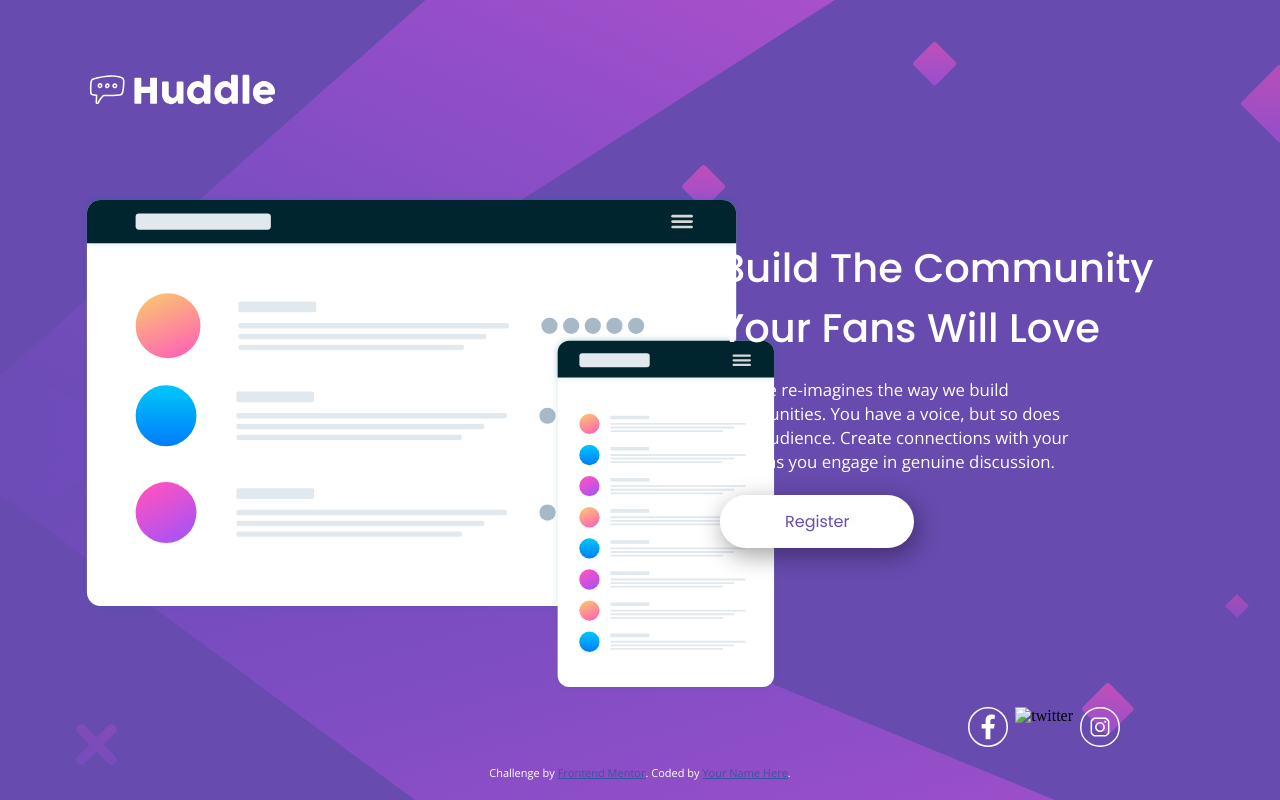
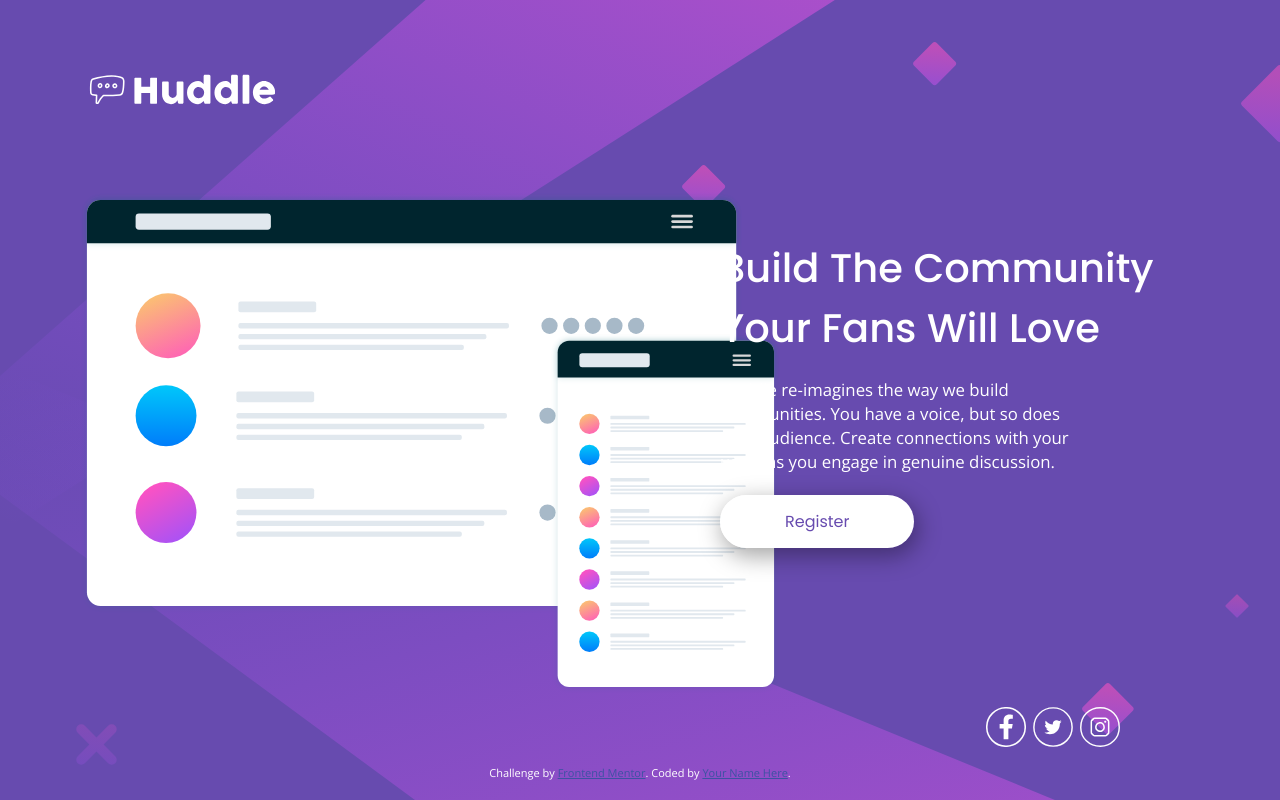
Before and after one commit to RomeoKs/Huddle-landing-page-with-a-single-introductory-section, a plain HTML site: page index.html in a window 1280 px wide. Drawn offline with nearby package versions, Linux system fonts and the light colour scheme; files whose address does not match are found by name.

Commit message:
Update index.html

```diff
--- a/index.html
+++ b/index.html
@@ -26,7 +26,7 @@
     </div>
     <div class="social_icons">
       <div class="facebook"><img src="./facebook-f-brands5.svg" alt="facebook"></div>
-      <div class="twitter"><img src="./social icons/twitter-brands2.svg" alt="twitter"></div>
+      <div class="twitter"><img src="./twitter-brands2.svg" alt="twitter"></div>
       <div class="instagram"><img src="./instagram-brands2.svg" alt="instagram"></div>
   </div>
   <footer>
```
